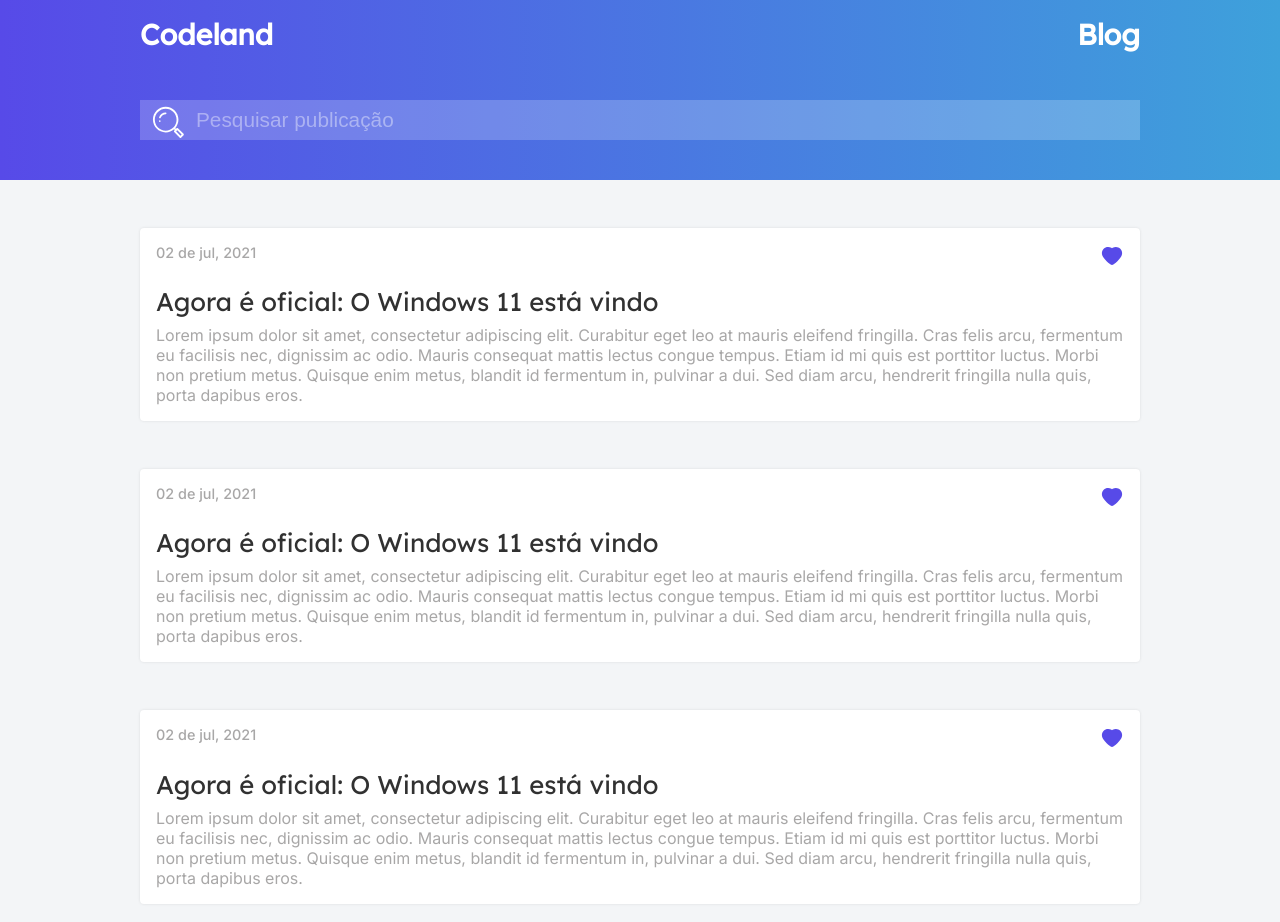
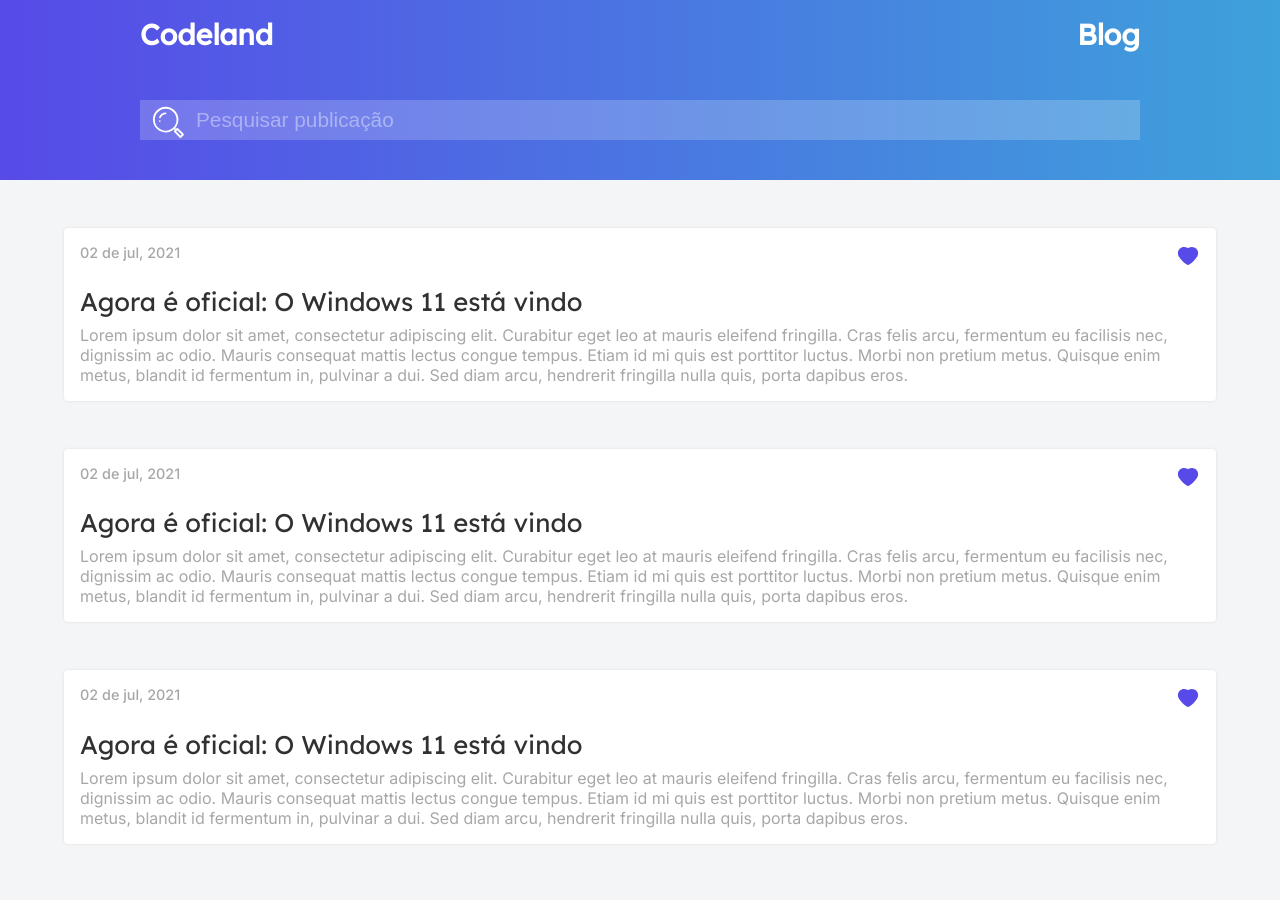
Before and after one commit to vsilvadev/Codeland, a React (Create React App) app: page / in a window 1280 px wide. Shown: the top 922 px of the page. After the commit the page ends 900 px from the top, so only its background shows below. Built offline with nearby package versions, Linux system fonts and the light colour scheme.

Commit message:
Responsivity Completed

```diff
--- a/src/components/PreviewPosts/styles.module.scss
+++ b/src/components/PreviewPosts/styles.module.scss
@@ -50,18 +50,28 @@
 }
 
 @media (min-width: 1025px) and (max-width: 1280px) {
-
+    .container {
+        .postContainer {
+            max-width: 90%;
+            margin: 0rem auto 3rem auto;
+        }
+    }
 }
 
 @media (min-width: 768px) and (max-width: 1024px) {
-
+    .container {
+        .postContainer {
+            max-width: 90%;
+            margin: 0rem auto 3rem auto;
+        }
+    }
 }
 
 //Arrumar pra 700px ou dividir os tamanhos por causa da diferença
-@media (min-width: 482px) and (max-width: 767px) {
+@media (min-width: 481px) and (max-width: 767px) {
     .container {
         .postContainer {
-            max-width: 400px;
+            max-width: 90%;
             margin: 0rem auto 3rem auto;
         }
     }
@@ -72,7 +82,7 @@
         padding-top: 1.5rem;
 
         .postContainer {
-            max-width: 80%;
+            max-width: 90%;
             margin: 1rem auto 3rem auto;
         }
     }
```
